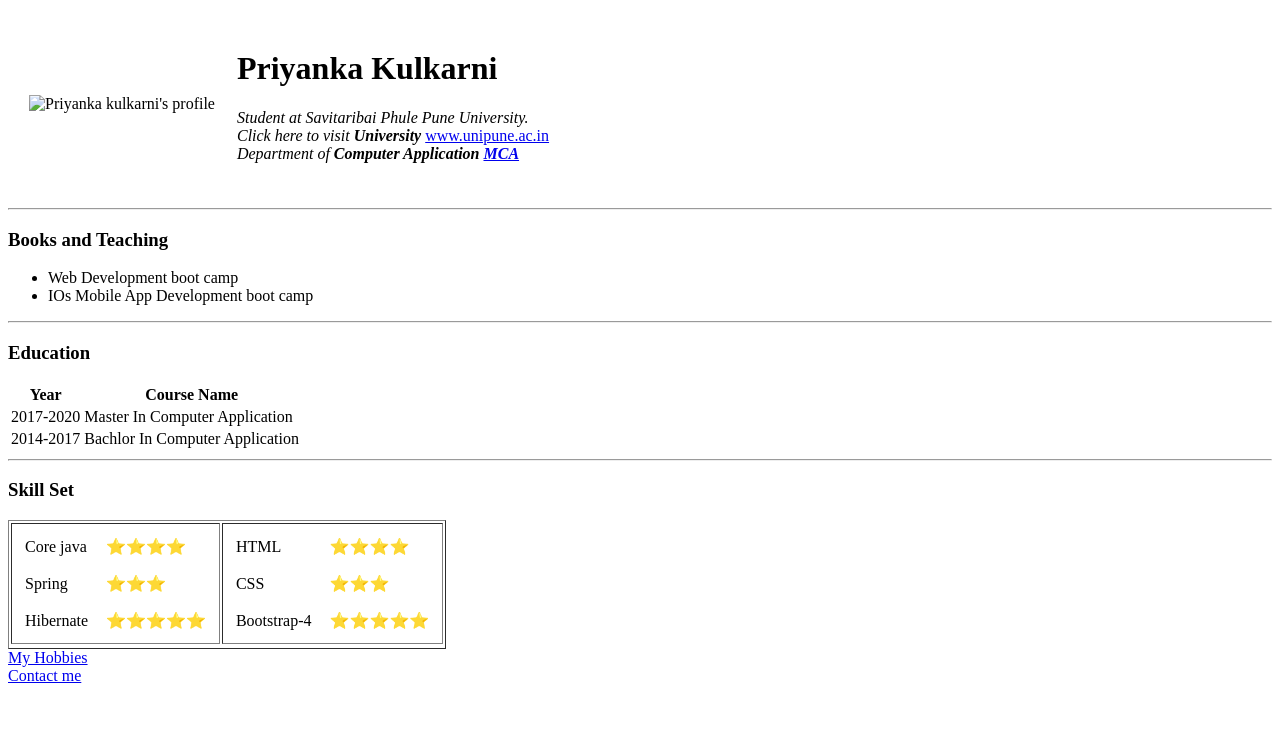
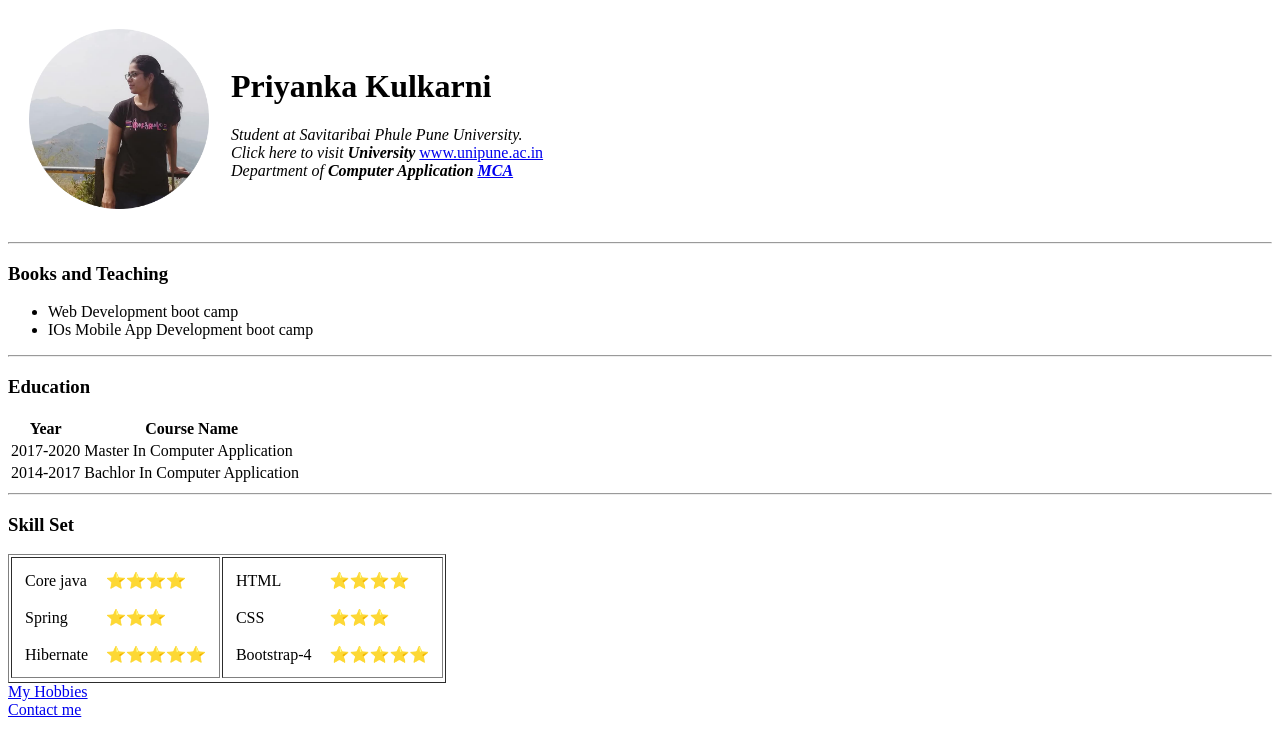
Before and after one commit to priyks/WebDevelopmentBootCamp, a plain HTML site: page index.html in a window 1280 px wide. Drawn offline with Linux system fonts and the light colour scheme.

Commit message:
Update index.html
removed image folder from image tag

```diff
--- a/index.html
+++ b/index.html
@@ -9,7 +9,7 @@
 <body>
   <table cellspacing='20'>
     <tr>
-      <td><img src="image/priyanka_profile.png" alt="Priyanka kulkarni's profile" width="180" height="180"></td>
+      <td><img src="priyanka_profile.png" alt="Priyanka kulkarni's profile" width="180" height="180"></td>
       <td>
         <h1>Priyanka Kulkarni </h1>
         <p><em>Student at Savitaribai Phule Pune University.</em><br />
```
